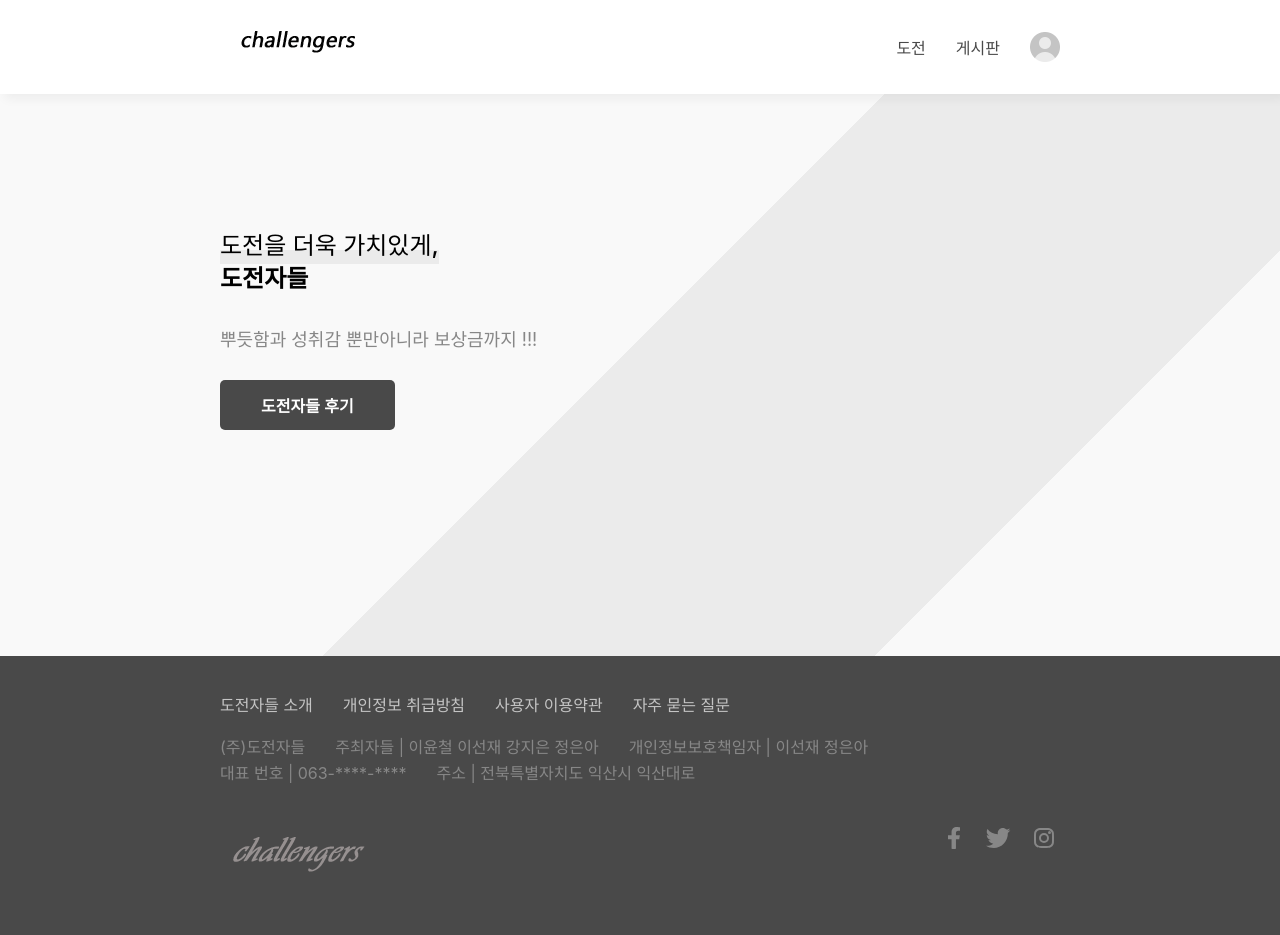
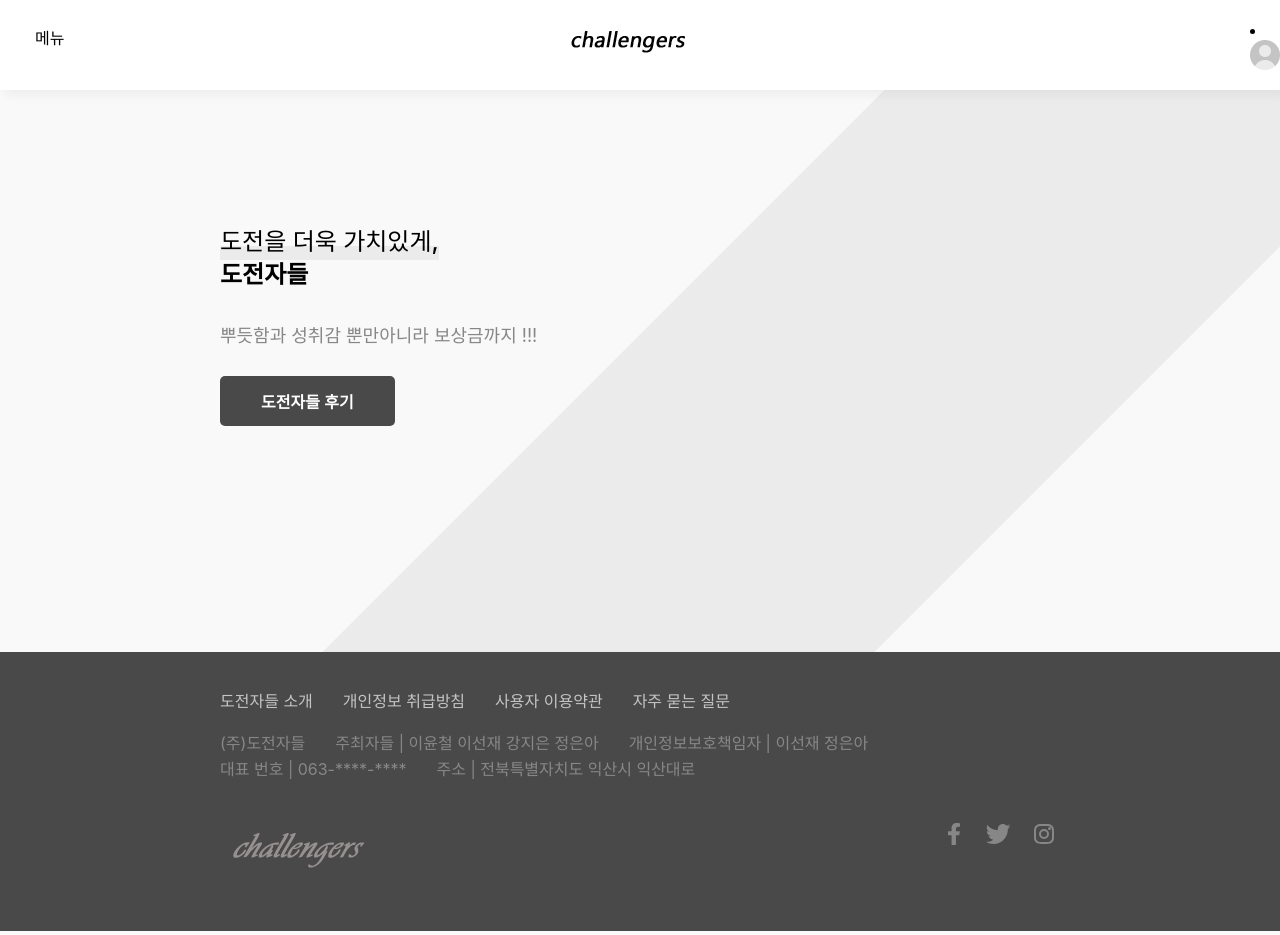
Before and after one commit to euneff/ch-jieun, a React (Create React App) app: page / in a window 1280 px wide. Built offline with nearby package versions, Linux system fonts and the light colour scheme; data requests are answered from the project's data file.

Commit message:
네비바 위치 수정

```diff
--- a/src/components/Nav.js
+++ b/src/components/Nav.js
@@ -1,5 +1,5 @@
+import React, { useState } from 'react';
 import { Link, NavLink } from 'react-router-dom';
-import Container from './Container';
 import UserMenu from './UserMenu';
 import Clogo from '../assets/Clogo.png';
 import styles from './Nav.module.css';
@@ -11,51 +11,63 @@
 }
 
 function Nav({ isLoggedIn, onLogout }) {
+    const [isSidebarOpen, setSidebarOpen] = useState(false);
+    const [isCategoryOpen, setCategoryOpen] = useState(false);
+    const [isCommunityOpen, setCommunityOpen] = useState(false);
+
+    const toggleSidebar = () => {
+        setSidebarOpen(!isSidebarOpen);
+    };
+
+    const toggleCategory = () => {
+        setCategoryOpen(!isCategoryOpen);
+        if (isCommunityOpen) setCommunityOpen(false); // 하나의 메뉴만 열리도록
+    };
+
+    const toggleCommunity = () => {
+        setCommunityOpen(!isCommunityOpen);
+        if (isCategoryOpen) setCategoryOpen(false); // 하나의 메뉴만 열리도록
+    };
+
     return (
         <div className={styles.nav}>
-            <Container className={styles.container}>
-                <Link to="/">
-                    <img src={Clogo} alt="Challengers Logo" />
-                </Link>
-                <ul className={styles.menu}>
-                {!isLoggedIn ? (
-                     <>
-                    <li>
-                        <NavLink style={getLinkStyle} to="/course">
-                            도전
-                        </NavLink>
+            <button className={styles.sidebarToggle} onClick={toggleSidebar}>
+                메뉴
+            </button>
+            <Link to="/" className={styles.logo}>
+                <img src={Clogo} alt="Challengers Logo" className={styles.img} />
+            </Link>
+                 <li><UserMenu isLoggedIn={isLoggedIn} onLogout={onLogout} /></li>
+
+            <div className={`${styles.sidebar} ${isSidebarOpen ? styles.open : ''}`}>
+                <button className={styles.closeButton} onClick={toggleSidebar}>X</button>
+                <ul className={styles.sidebarMenu}>
+                    <li><NavLink to="/new" style={getLinkStyle}>NEW</NavLink></li>
+                    <li><NavLink to="/best" style={getLinkStyle}>BEST</NavLink></li>
+                    <li className={styles.sectionHeader} onClick={toggleCategory}>
+                        카테고리
                     </li>
-                    <li>
-                        <NavLink style={getLinkStyle} to="/freeboard">
-                            게시판
-                        </NavLink>
+                    {isCategoryOpen && (
+                        <ul className={styles.subMenu}>
+                            <li><NavLink to="/course" style={getLinkStyle}>도전 목록</NavLink></li>
+                            <li><NavLink to="/todaylaunch" style={getLinkStyle}>오늘의 출시</NavLink></li>
+                        </ul>
+                    )}
+                    <li className={styles.sectionHeader} onClick={toggleCommunity}>
+                        커뮤니티
                     </li>
-                    </>
-                    ) : (
-                        <>
-                        <li>
-                            <NavLink style={getLinkStyle} to="/course">
-                            도전
-                            </NavLink>
-                        </li>
-                        <li>
-                            <NavLink style={getLinkStyle} to="/freeboard">
-                            게시판
-                            </NavLink>
-                        </li>
-                        <li>
-                            <NavLink style={getLinkStyle} to = "/mypage">
-                            마이페이지
-                            </NavLink>
-                        </li>
-
-                        </>
+                    {isCommunityOpen && (
+                        <ul className={styles.subMenu}>
+                            <li><NavLink to="/freeboard" style={getLinkStyle}>게시판</NavLink></li>
+                            <li><NavLink to="/mypage/helpCenter" style={getLinkStyle}>문의</NavLink></li>
+                            <li><NavLink to="/review" style={getLinkStyle}>후기</NavLink></li>
+                            {isLoggedIn && (
+                                <li><NavLink to="/mypage" style={getLinkStyle}>마이페이지</NavLink></li>
+                            )}
+                        </ul>
                     )}
-                    <li>
-                        <UserMenu isLoggedIn={isLoggedIn} onLogout={onLogout} />
-                    </li>
                 </ul>
-            </Container>
+            </div>
         </div>
     );
 }
--- a/src/components/Nav.module.css
+++ b/src/components/Nav.module.css
@@ -4,24 +4,117 @@
     padding: 15px 0;
     background-color: #fff;
     box-shadow: var(--box-shadow);
+    display: flex;
+    align-items: center;
+    justify-content: center
+}
+
+.logo {
+    flex-grow: 1;
+    display: flex;
+    justify-content: center;
+    align-items: center;
+
 }
 
 .container {
     display: flex;
     align-items: center;
-    justify-content: space-between;
+    justify-content: flex-end;
+}
+
+.img {
+    width: 150px;
+    display:flex;
+    flex-direction: row;
+    justify-content: center; /* 로고 크기 지정 */
+}
+
+.sidebarToggle {
+    position: absolute;
+    left: 15px; /* 왼쪽에 고정 */
+    top: 15px;
+    background-color: transparent;
+    border: none;
+    font-size: 16px;
+    cursor: pointer;
 }
 
 ul.menu {
     display: flex;
-    align-items: center;
+    flex-direction: column;
+    align-items: flex-start;
     padding: 0;
     margin: 0;
     list-style: none;
 }
 
-ul.menu > li:not(:last-child) {
-    margin-right: 30px;
+ul.menu > li {
+    margin: 10px 0;
+}
+
+.sidebar {
+    position: fixed;
+    top: 0;
+    left: -100%; /* 초기 상태에서 화면 밖에 위치 */
+    width: 300px;
+    height: 100vh;
+    background-color: #f3eaea;
+    box-shadow: -2px 0 5px rgba(0, 0, 0, 0.3);
+    transition: left 0.3s ease;
+}
+
+.sidebar.open {
+    left: 0; /* 열릴 때 화면 안으로 들어옴 */
+}
+
+.sidebarMenu {
+    list-style: none;
+    padding: 20px;
+    margin: 0;
+    display:flex;
+    flex-direction: row;
+    flex-direction: column;
+}
+
+.sidebarMenu li {
+    margin: 15px 0; /* 메인 메뉴 항목 간격 */
+}
+
+.sectionHeader {
+    font-weight: bold;
+    font-size: 18px;
+    margin-top: 20px;
+    cursor: pointer;
+    color: #333;
+}
+
+.subMenu {
+    padding-left: 15px;
+    margin-top: 10px;
+    display: flex;
+    flex-direction: column;
+}
+
+.subMenu li {
+    margin: 8px 0; /* 서브 메뉴 항목 간격 */
+}
+
+.closeButton {
+    position: absolute;
+    top: 10px;
+    right: 10px;
+    background-color: transparent;
+    border: none;
+    font-size: 24px;
+    cursor: pointer;
+}
+
+ul.menu a {
+    color: black;
+    text-decoration: none;
+    font-size: 16px;
+    font-weight: 500;
 }
 
 ul.menu a:hover,
--- a/src/pages/HomePage.js
+++ b/src/pages/HomePage.js
@@ -11,7 +11,7 @@
         <>
             <div className={styles.bg} />
             <Container className={styles.container}>
-                <div className={styles.texts}>
+              <div className={styles.texts}>
                     <h1 className={styles.heading}>
                         <Lined>도전을 더욱 가치있게,</Lined>
                         <br />
```
